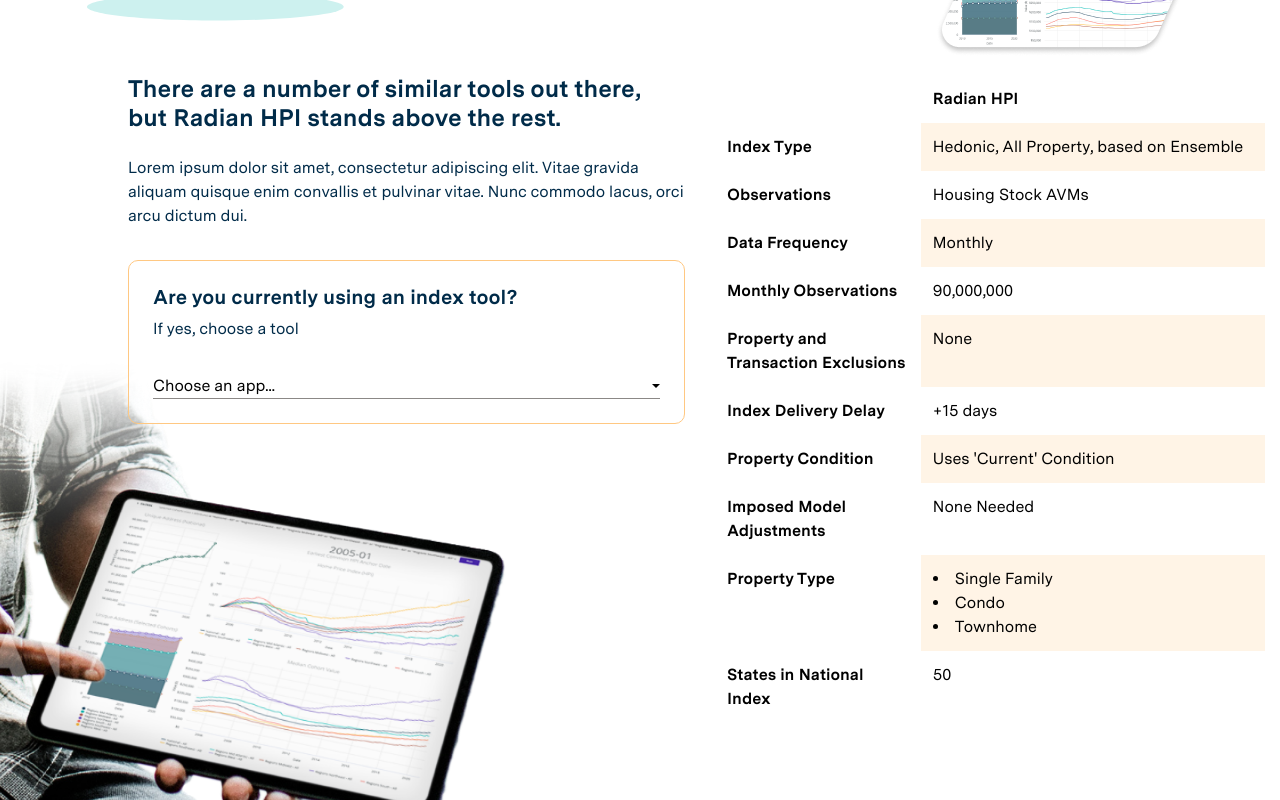
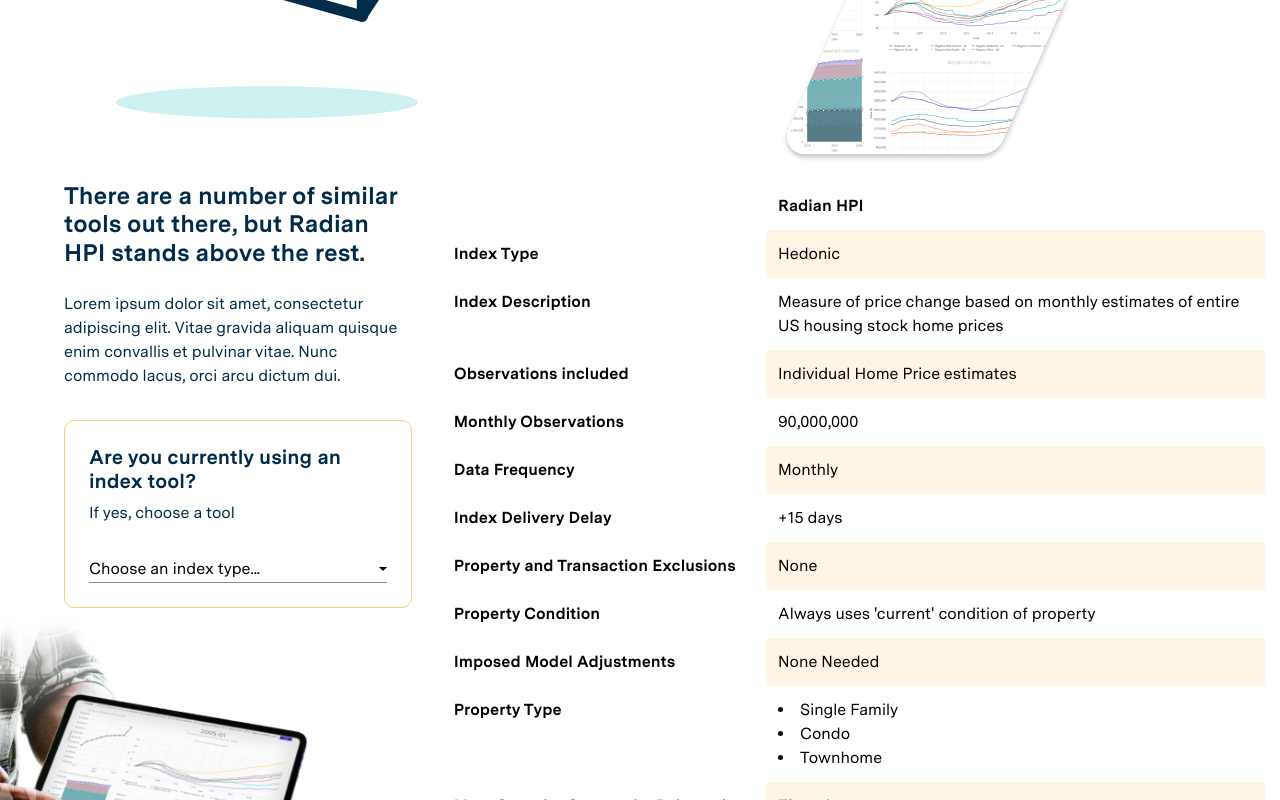
Before and after one commit to hanseulshim/radian-hpi, a React (Create React App) app: page / in a window 1280 px wide. Shown: the part 4580-5380 px from the top of the page. Built offline with nearby package versions, Linux system fonts and the light colour scheme; what @amcharts/amcharts4 would draw is missing.

Commit message:
update competitor content

```diff
--- a/public/content.json
+++ b/public/content.json
@@ -46,103 +46,74 @@
     "instructions": "Lorem ipsum dolor sit amet, consectetur adipiscing elit. Vitae gravida aliquam quisque enim convallis et pulvinar vitae. Nunc commodo lacus, orci arcu dictum dui.",
     "competitors": [
       {
-        "name": "House Canary",
+        "name": "Repeat Sales (arithmetic)",
         "indexType": "Repeat Sales (Arithmetic)",
-        "observations": "Sales Pairs",
+        "indexDescription": "Measure of price changes based on difference in sales price of the same home at two points",
+        "observations": "Sales Pairs prices",
+        "monthlyObservations": "~ 400,000",
         "dataFrequency": "Aggregated (3 mos)",
-        "monthlyObservations": "~ 400,000",
+        "indexDeliveryDelay": "+45-75 Days",
         "propertyTransactionExclusions": [
           "New Construction",
           "Condo (limited)",
           "Refinances"
         ],
-        "indexDeliveryDelay": "+45-75 Days",
-        "propertyCondition": "Assumes 'Constant' Condition",
-        "imposedModelAdjustments": "Various Model-based Weighting",
+        "propertyCondition": "Assumes 'no change' over time; uses earlier condition",
+        "imposedModelAdjustments": "Model-based weightings (various)",
         "propertyType": ["Single Family", "Townhome"],
-        "statesInNationalIndex": "37"
+        "mostGranularGeography": "CBSA"
       },
       {
-        "name": "Collateral Analytics",
-        "indexType": "Repeat Sales (Arithmetic)",
-        "observations": "Sales Pairs",
+        "name": "Repeat sales (geometric)",
+        "indexType": "Repeat sales (geometric)",
+        "indexDescription": "Measure of price changes based on difference in sales price of the same home at two points",
+        "observations": "Sales Pairs prices",
+        "monthlyObservations": "~ 400,000",
         "dataFrequency": "Aggregated (3 mos)",
-        "monthlyObservations": "~ 400,000",
+        "indexDeliveryDelay": "+45-90 Days",
         "propertyTransactionExclusions": [
           "New Construction",
           "Condo (limited)",
-          "Refinances"
+          "Refinances",
+          "No Mortgage",
+          "Properties whose liens not purchased by GSE",
+          "Non-conforming loans"
         ],
-        "indexDeliveryDelay": "+45-75 Days",
-        "propertyCondition": "Assumes 'Constant' Condition",
-        "imposedModelAdjustments": "Various Model-based Weighting",
-        "propertyType": ["Single Family", "Townhome"],
-        "statesInNationalIndex": "37"
+        "propertyCondition": "Assumes 'no change' over time; uses earlier condition",
+        "imposedModelAdjustments": "Model-based weightings (various)",
+        "propertyType": ["Single Family (detached)"],
+        "mostGranularGeography": "CBSA"
       },
       {
-        "name": "Zillow",
-        "indexType": "Repeat Sales (Arithmetic)",
-        "observations": "Sales Pairs",
-        "dataFrequency": "Aggregated (3 mos)",
-        "monthlyObservations": "~ 400,000",
+        "name": "Median Sale",
+        "indexType": "Median Sale Prices",
+        "indexDescription": "Measure of the median price of homes sold in current month",
+        "observations": "Sale Prices",
+        "monthlyObservations": "~ 500,000",
+        "dataFrequency": "Monthly",
+        "indexDeliveryDelay": "30 days",
         "propertyTransactionExclusions": [
-          "New Construction",
-          "Condo (limited)",
-          "Refinances"
+          "Excludes all listed off-market properties - only include property data from current month closed sales"
         ],
-        "indexDeliveryDelay": "+45-75 Days",
-        "propertyCondition": "Assumes 'Constant' Condition",
-        "imposedModelAdjustments": "Various Model-based Weighting",
-        "propertyType": ["Single Family", "Townhome"],
-        "statesInNationalIndex": "37"
-      },
-      {
-        "name": "Redfin",
-        "indexType": "Repeat Sales (Arithmetic)",
-        "observations": "Sales Pairs",
-        "dataFrequency": "Aggregated (3 mos)",
-        "monthlyObservations": "~ 400,000",
-        "propertyTransactionExclusions": [
-          "New Construction",
-          "Condo (limited)",
-          "Refinances"
-        ],
-        "indexDeliveryDelay": "+45-75 Days",
-        "propertyCondition": "Assumes 'Constant' Condition",
-        "imposedModelAdjustments": "Various Model-based Weighting",
-        "propertyType": ["Single Family", "Townhome"],
-        "statesInNationalIndex": "37"
-      },
-      {
-        "name": "Trulia",
-        "indexType": "Repeat Sales (Arithmetic)",
-        "observations": "Sales Pairs",
-        "dataFrequency": "Aggregated (3 mos)",
-        "monthlyObservations": "~ 400,000",
-        "propertyTransactionExclusions": [
-          "New Construction",
-          "Condo (limited)",
-          "Refinances"
-        ],
-        "indexDeliveryDelay": "+45-75 Days",
-        "propertyCondition": "Assumes 'Constant' Condition",
-        "imposedModelAdjustments": "Various Model-based Weighting",
-        "propertyType": ["Single Family", "Townhome"],
-        "statesInNationalIndex": "37"
+        "propertyCondition": "Uses 'current' condition",
+        "imposedModelAdjustments": "None used",
+        "propertyType": ["Single Family", "Condo", "Co-op"],
+        "mostGranularGeography": "Region"
       }
     ],
     "radianHpi": {
       "name": "Radian HPI",
-      "indexType": "Hedonic, All Property, based on Ensemble",
-      "observations": "Housing Stock AVMs",
+      "indexType": "Hedonic",
+      "indexDescription": "Measure of price change based on monthly estimates of entire US housing stock home prices",
+      "observations": "Individual Home Price estimates",
+      "monthlyObservations": "90,000,000",
       "dataFrequency": "Monthly",
-      "monthlyObservations": "90,000,000",
+      "indexDeliveryDelay": "+15 days",
       "propertyTransactionExclusions": null,
-      "indexDeliveryDelay": "+15 days",
-      "propertyCondition": "Uses 'Current' Condition",
+      "propertyCondition": "Always uses 'current' condition of property",
       "imposedModelAdjustments": "None Needed",
       "propertyType": ["Single Family", "Condo", "Townhome"],
-      "statesInNationalIndex": "50"
+      "mostGranularGeography": "Zipcode"
     },
     "backgroundImage": "hpi_on_tablet.png",
     "hpiRateFinderImage": "hpi_rate_finder.png"
--- a/src/components/compare/index.tsx
+++ b/src/components/compare/index.tsx
@@ -6,6 +6,7 @@ interface Props {}
 interface Competitor {
   name: string | null
   indexType: string | null
+  indexDescription: string | null
   observations: string | null
   dataFrequency: string | null
   monthlyObservations: string | null
@@ -14,7 +15,7 @@ interface Competitor {
   propertyCondition: string | null
   imposedModelAdjustments: string | null
   propertyType: Array<string> | null
-  statesInNationalIndex: string | null
+  mostGranularGeography: string | null
 }
 
 export const Compare: React.FC<Props> = () => {
@@ -41,7 +42,7 @@ export const Compare: React.FC<Props> = () => {
     return (
       <section className="container-fluid compare-container">
         <div className="row">
-          <div className="col-sm-12 col-lg-6">
+          <div className="col-sm-12 col-lg-7">
             <div className="compare-title d-flex align-items-center justify-content-center">
               <img
                 src={`static/images/indicators/${compare.titleIcon}`}
@@ -52,7 +53,7 @@ export const Compare: React.FC<Props> = () => {
           </div>
         </div>
         <div className="row compare-content">
-          <div className="col-md-12 compare-select">
+          <div className="col-md-12 col-lg-4 compare-select">
             {!competitor ? (
               <h4>{compare.subtitle}</h4>
             ) : (
@@ -63,7 +64,7 @@ export const Compare: React.FC<Props> = () => {
               <h5>Are you currently using an index tool?</h5>
               <p>If yes, choose a tool</p>
               <select className="custom-select" onChange={onChange}>
-                <option value={undefined}>Choose an app...</option>
+                <option value={undefined}>Choose an index type...</option>
                 {competitors?.map((competitor, idx) => {
                   return (
                     <option value={idx} key={'competitor' + idx}>
@@ -79,7 +80,7 @@ export const Compare: React.FC<Props> = () => {
               alt="hpi tablet view"
             />
           </div>
-          <div className="col compare-table">
+          <div className="col compare-table ">
             <table className="table table-borderless">
               <thead>
                 <tr>
@@ -102,9 +103,19 @@ export const Compare: React.FC<Props> = () => {
                   <td>{radianHpi?.indexType}</td>
                 </tr>
                 <tr>
-                  <th>Observations</th>
+                  <th>Index Description</th>
+                  {competitor && <td>{competitor.indexDescription}</td>}
+                  <td>{radianHpi?.indexDescription}</td>
+                </tr>
+                <tr>
+                  <th>Observations included</th>
                   {competitor && <td>{competitor.observations}</td>}
                   <td>{radianHpi?.observations}</td>
+                </tr>
+                <tr>
+                  <th>Monthly Observations</th>
+                  {competitor && <td>{competitor.monthlyObservations}</td>}
+                  <td>{radianHpi?.monthlyObservations}</td>
                 </tr>
                 <tr>
                   <th>Data Frequency</th>
@@ -112,9 +123,9 @@ export const Compare: React.FC<Props> = () => {
                   <td>{radianHpi?.dataFrequency}</td>
                 </tr>
                 <tr>
-                  <th>Monthly Observations</th>
-                  {competitor && <td>{competitor.monthlyObservations}</td>}
-                  <td>{radianHpi?.monthlyObservations}</td>
+                  <th>Index Delivery Delay</th>
+                  {competitor && <td>{competitor.indexDeliveryDelay}</td>}
+                  <td>{radianHpi?.indexDeliveryDelay}</td>
                 </tr>
                 <tr>
                   <th>Property and Transaction Exclusions</th>
@@ -138,11 +149,6 @@ export const Compare: React.FC<Props> = () => {
                         )
                       : 'None'}
                   </td>
-                </tr>
-                <tr>
-                  <th>Index Delivery Delay</th>
-                  {competitor && <td>{competitor.indexDeliveryDelay}</td>}
-                  <td>{radianHpi?.indexDeliveryDelay}</td>
                 </tr>
                 <tr>
                   <th>Property Condition</th>
@@ -174,9 +180,9 @@ export const Compare: React.FC<Props> = () => {
                   </td>
                 </tr>
                 <tr>
-                  <th>States in National Index</th>
-                  {competitor && <td>{competitor.statesInNationalIndex}</td>}
-                  <td>{radianHpi?.statesInNationalIndex}</td>
+                  <th>Most Granular Geography Released on Monthly Basis</th>
+                  {competitor && <td>{competitor.mostGranularGeography}</td>}
+                  <td>{radianHpi?.mostGranularGeography}</td>
                 </tr>
               </tbody>
             </table>
--- a/src/initialState.tsx
+++ b/src/initialState.tsx
@@ -39,6 +39,7 @@ export interface DataInterface {
     competitors: Array<{
       name: string | null
       indexType: string | null
+      indexDescription: string | null
       observations: string | null
       dataFrequency: string | null
       monthlyObservations: string | null
@@ -47,11 +48,12 @@ export interface DataInterface {
       propertyCondition: string | null
       imposedModelAdjustments: string | null
       propertyType: Array<string> | null
-      statesInNationalIndex: string | null
+      mostGranularGeography: string | null
     }> | null
     radianHpi: {
       name: string | null
       indexType: string | null
+      indexDescription: string | null
       observations: string | null
       dataFrequency: string | null
       monthlyObservations: string | null
@@ -60,7 +62,7 @@ export interface DataInterface {
       propertyCondition: string | null
       imposedModelAdjustments: string | null
       propertyType: Array<string> | null
-      statesInNationalIndex: string | null
+      mostGranularGeography: string | null
     } | null
     backgroundImage: string | null
     hpiRateFinderImage: string | null
--- a/src/styles/compare.scss
+++ b/src/styles/compare.scss
@@ -10,13 +10,12 @@
   .compare-select {
     display: flex;
     flex-direction: column;
-    padding-left: 10%;
-    padding-bottom: 400px;
+    padding-left: 5%;
     max-width: 700px;
 
     .hpi-compare-bg {
       position: absolute;
-      bottom: -100px;
+      bottom: -90px;
       left: 0px;
       width: 80%;
       z-index: -1;
@@ -43,7 +42,6 @@
       top: -250px;
     }
     th {
-      max-width: 200px;
     }
     th,
     td {
@@ -65,6 +63,7 @@
     display: flex;
     flex-direction: column;
     text-align: center;
+    padding-left: 0 !important;
 
     img {
       width: 10em;
@@ -73,6 +72,9 @@
 
   .compare-select {
     padding-bottom: 2em !important;
+    width: 100% !important;
+    text-align: center !important;
+    max-width: none !important;
   }
 
   .hpi-rate-finder {
```
